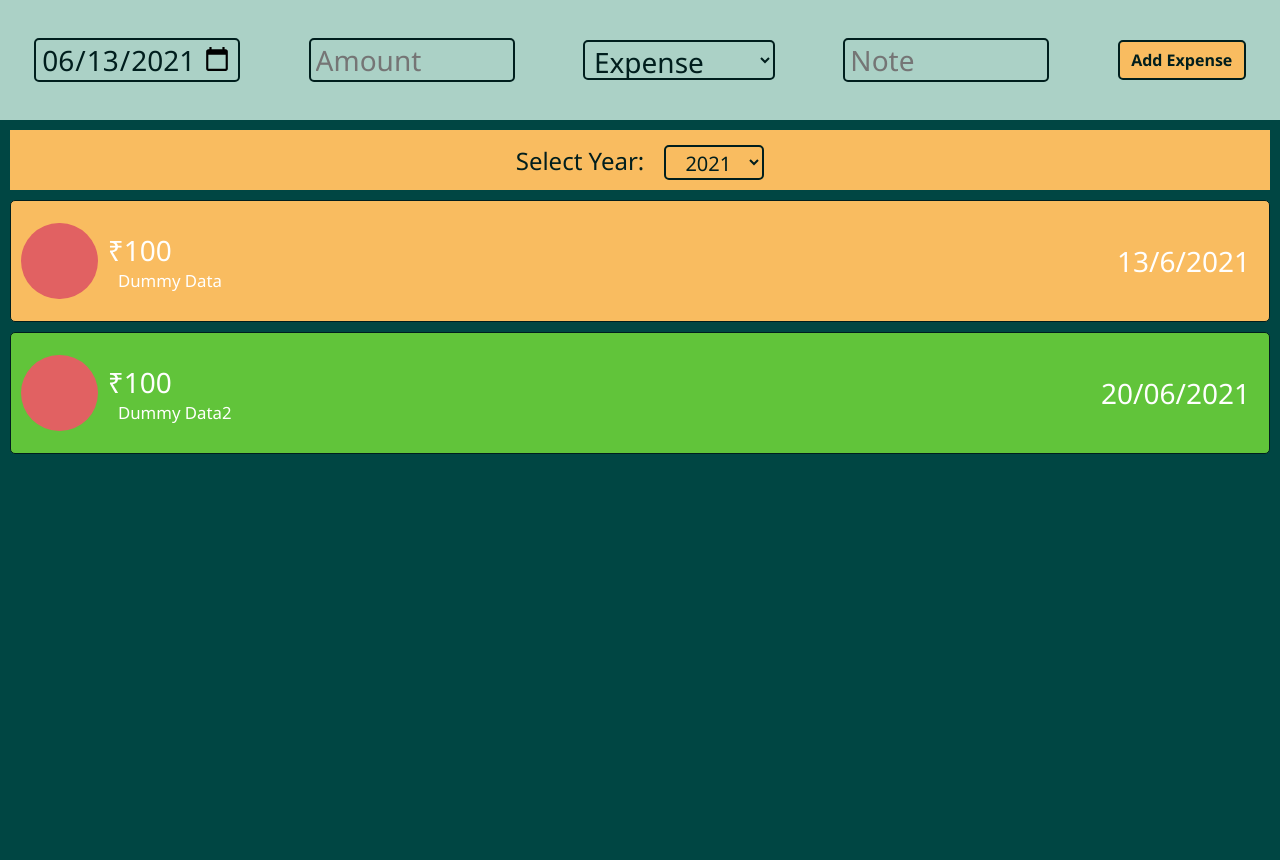
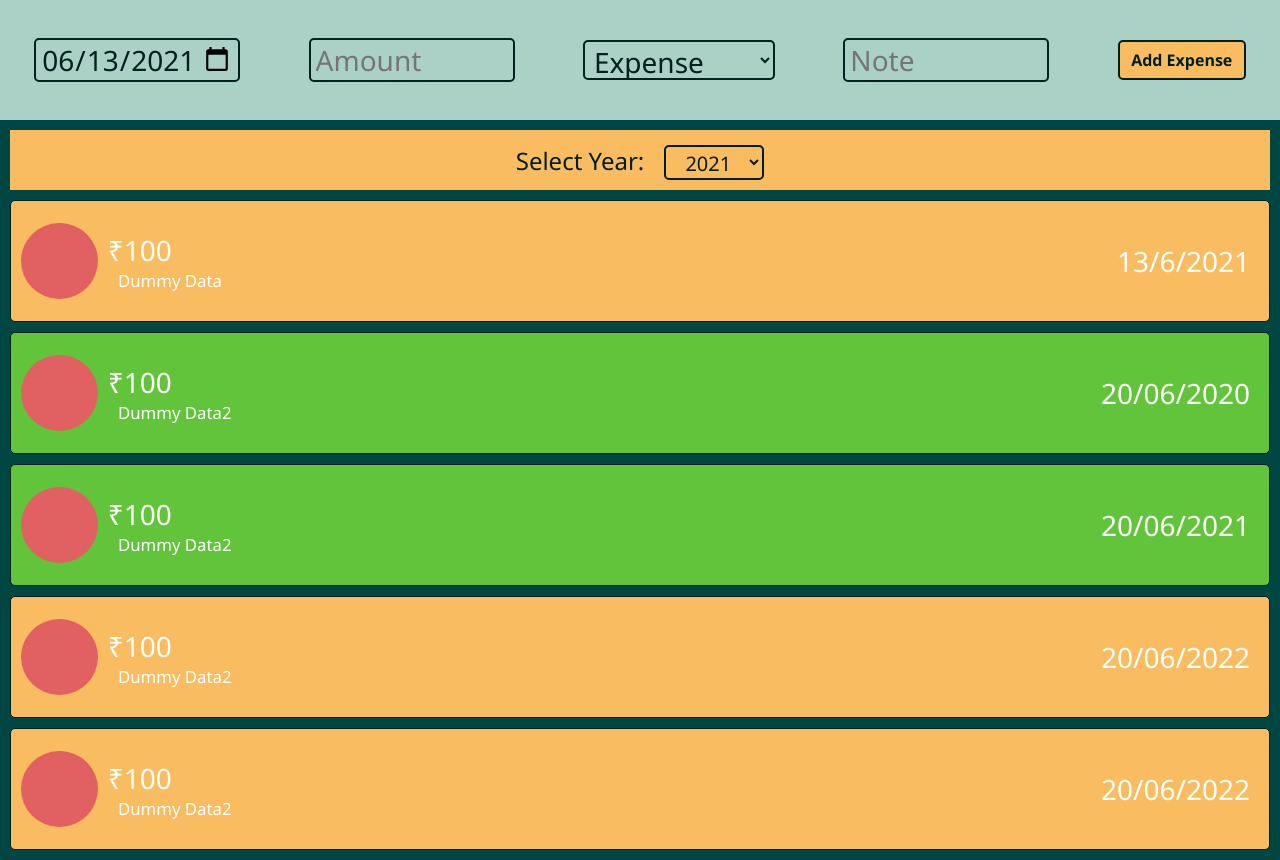
Before and after one commit to Puneet56/expense-host, a React (Create React App) app: page / in a window 1280 px wide. Before the commit the page ends 800 px from the top, so only its background shows below. Built offline with nearby package versions, Linux system fonts and the light colour scheme.

Commit message:
Fixed default filter value

```diff
--- a/src/components/Expenses.js
+++ b/src/components/Expenses.js
@@ -3,7 +3,7 @@
 import { useState } from "react";
 
 const Expenses = ({ data }) => {
-	const [filteredYear, setYear] = useState("2021");
+	const [filteredYear, setYear] = useState("Select");
 
 	let newArray = data.filter((year) => {
 		let _years = year.date.slice(-4);
```
